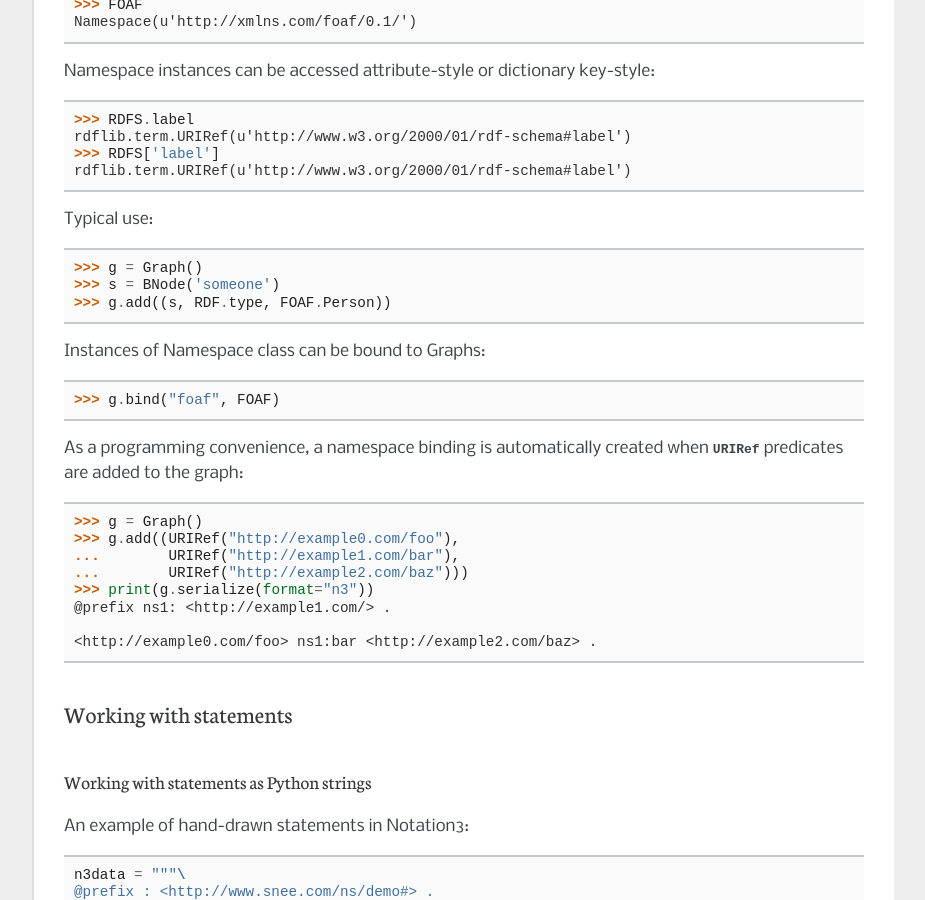
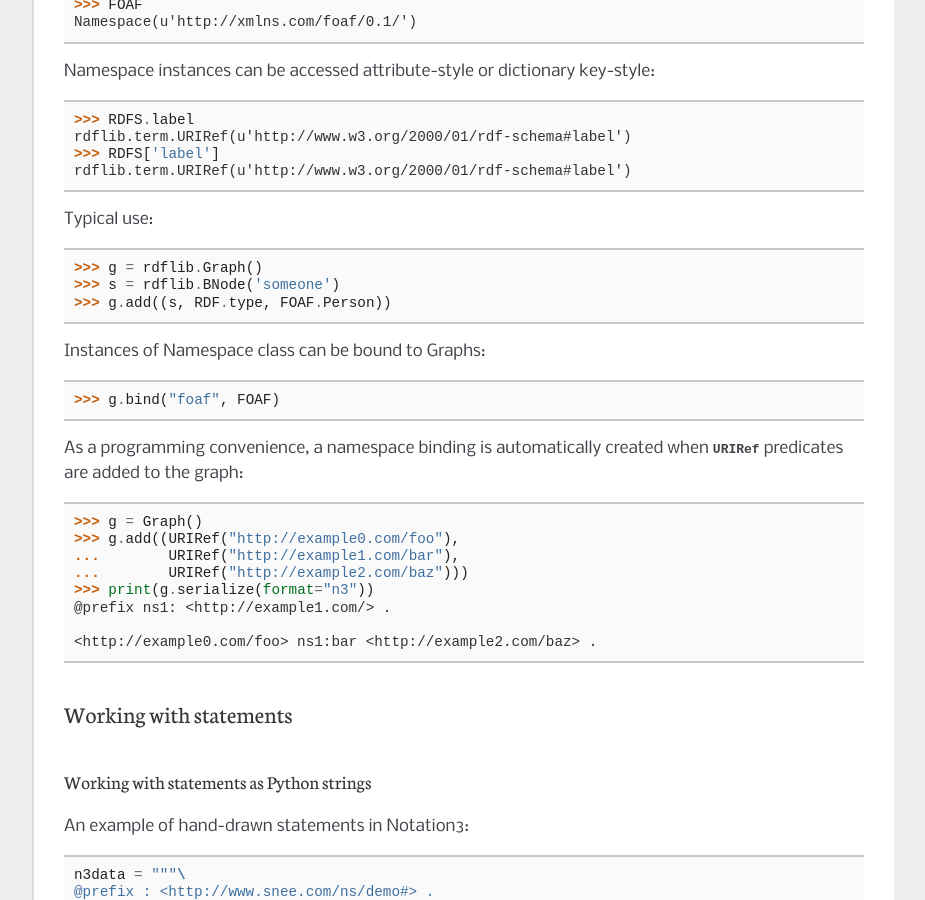
Before and after one commit to RDFLib/rdfextras, a Sphinx documentation site: the page built from docs/working_with.rst, in a window 1280 px wide and 900 px high, scrolled down 2725 px. Shown: the whole window, without its empty margins (198-1123 px from the left). Built offline with Sphinx 7.4.7, drawn with Linux system fonts in a browser that asks for light colours.

Commit message:
Fixes NameError in working_with.rst

```diff
--- a/docs/working_with.rst
+++ b/docs/working_with.rst
@@ -140,8 +140,8 @@ Namespace instances can be accessed attribute-style or dictionary key-style::
 
 Typical use::
 
-    >>> g = Graph()
-    >>> s = BNode('someone')
+    >>> g = rdflib.Graph()
+    >>> s = rdflib.BNode('someone')
     >>> g.add((s, RDF.type, FOAF.Person))
 
 Instances of Namespace class can be bound to Graphs::
```
